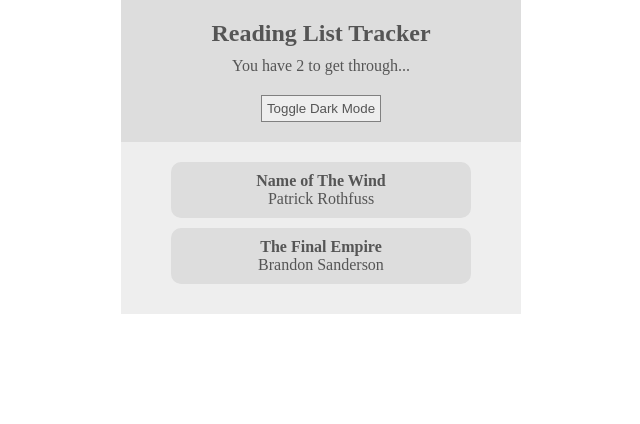
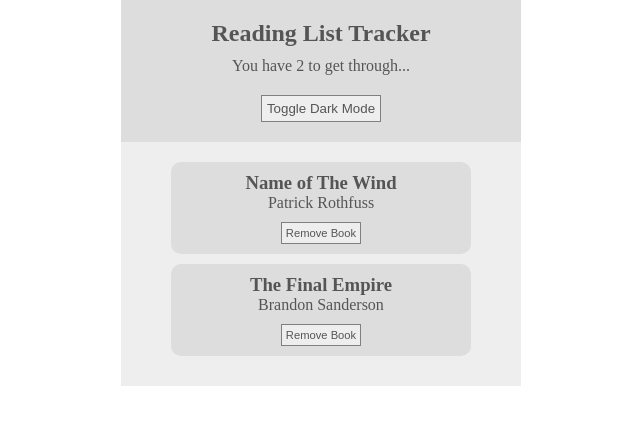
Before and after one commit to Karnveer-Grewal/reading-list-tracker, a React (Vite) app: page / in a window 1280 px wide. Shown: the top 424 px of the page, without its empty margins (319-959 px from the left). Built offline with nearby package versions, Linux system fonts and the light colour scheme.

Commit message:
remove book from list function added

```diff
--- a/src/components/BookDetails.jsx
+++ b/src/components/BookDetails.jsx
@@ -0,0 +1,26 @@
+import { useContext } from 'react';
+import { BookContext } from '../contexts/BookContext';
+import { ThemeContext } from '../contexts/ThemeContext';
+
+const BookDetails = (props) => {
+  const { title, author, id } = props;
+  const { removeBook } = useContext(BookContext);
+  const { isLightTheme, light, dark } = useContext(ThemeContext);
+  const theme = isLightTheme ? light : dark;
+
+  return (
+    <li style={{ background: theme.ui }}>
+      <h3>{title}</h3>
+      <p>{author}</p>
+      <button
+        className='delete-button'
+        style={{ background: theme.bg, color: theme.syntax }}
+        onClick={() => removeBook(id)}
+      >
+        Remove Book
+      </button>
+    </li>
+  );
+};
+
+export default BookDetails;
--- a/src/components/BookList.jsx
+++ b/src/components/BookList.jsx
@@ -1,6 +1,7 @@
 import { useContext } from 'react';
 import { ThemeContext } from '../contexts/ThemeContext';
 import { BookContext } from '../contexts/BookContext';
+import BookDetails from './BookDetails';
 
 const BookList = () => {
   const { isLightTheme, light, dark } = useContext(ThemeContext);
@@ -8,19 +9,25 @@ const BookList = () => {
   const theme = isLightTheme ? light : dark;
 
   const booksList = books.map((book) => (
-    <li key={book.id} style={{ background: theme.ui }}>
-      <h4>{book.title}</h4>
-      <p> {book.author}</p>
-    </li>
+    <BookDetails {...book} uiTheme={theme.ui} key={book.id} />
   ));
 
-  return (
+  return books.length ? (
     <div
       className='book-list'
       style={{ background: theme.bg, color: theme.syntax }}
     >
       <ul>{booksList}</ul>
     </div>
+  ) : (
+    <div
+      className='empty-books'
+      style={{ background: theme.bg, color: theme.syntax }}
+    >
+      <h3>No books in tracker. </h3>
+
+      <p>Add more books to keep track of what you still need to read.</p>
+    </div>
   );
 };
 
--- a/src/components/Navbar.jsx
+++ b/src/components/Navbar.jsx
@@ -6,7 +6,6 @@ import ThemeToggle from './ThemeToggle';
 const Navbar = () => {
   const { isLightTheme, light, dark } = useContext(ThemeContext);
   const { books } = useContext(BookContext);
-  console.log(books);
 
   const theme = isLightTheme ? light : dark;
 
--- a/src/index.css
+++ b/src/index.css
@@ -19,7 +19,8 @@ nav p {
   text-align: center;
   margin-bottom: 20px;
 }
-.book-list {
+.book-list,
+.empty-books {
   padding: 20px 50px;
   max-width: 400px;
   margin-right: auto;
@@ -34,9 +35,25 @@ nav p {
   border-radius: 10px;
 }
 
+.empty-books {
+  text-align: center;
+}
+
+.empty-books p {
+  margin-top: 10px;
+  font-size: 0.9em;
+}
+
 .theme-button {
   border: 1px solid grey;
   padding: 5px;
   display: block;
   margin: 0 auto;
 }
+
+.delete-button {
+  border: 1px solid grey;
+  margin-top: 10px;
+  padding: 4px;
+  font-size: 0.7em;
+}
```
